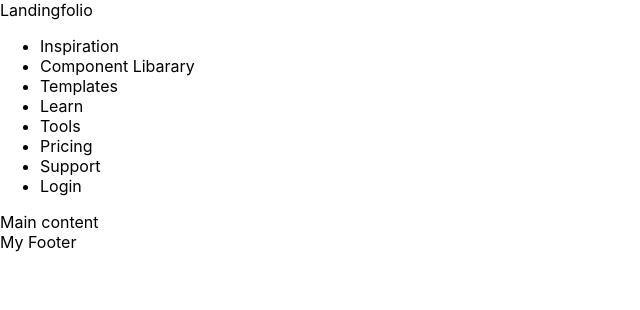
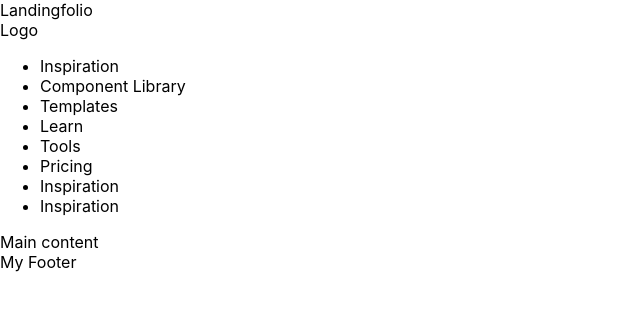
Before and after one commit to Baumi92/react-landing-page-clone-pjct-react-1-landing-page-clone-, a JavaScript app: page / in a window 1280 px wide. Shown: the top 310 px of the page, without its empty margins (0-640 px from the left). Built offline with nearby package versions, Linux system fonts and the light colour scheme; the HTML template or start-up script is replaced by a standard one.

Commit message:
Add some scss

```diff
--- a/src/App.js
+++ b/src/App.js
@@ -4,32 +4,37 @@
   return (
     <>
       <header>
+        <div className={styles.promoSection}>
+          <a href="/#">
+            <span>Landingfolio</span>
+          </a>
+        </div>
         <nav>
-          <div>Landingfolio</div>
+          <div>Logo</div>
           <ul>
             <li>
-              <a> Inspiration</a>
+              <a href="/#">Inspiration</a>
             </li>
             <li>
-              <a> Component Libarary</a>
+              <a href="/#">Component Library</a>
             </li>
             <li>
-              <a> Templates</a>
+              <a href="/#">Templates</a>
             </li>
             <li>
-              <a> Learn</a>
+              <a href="/#">Learn</a>
             </li>
             <li>
-              <a> Tools</a>
+              <a href="/#">Tools</a>
             </li>
             <li>
-              <a> Pricing</a>
+              <a href="/#">Pricing</a>
             </li>
             <li>
-              <a> Support</a>
+              <a href="/#">Inspiration</a>
             </li>
             <li>
-              <a> Login</a>
+              <a href="/#">Inspiration</a>
             </li>
           </ul>
         </nav>
--- a/src/App.module.scss
+++ b/src/App.module.scss
@@ -1,3 +1,4 @@
 .promoSection {
-  background-color: #000;
+  background-color: #ffff;
+  display: flex;
 }
--- a/src/index.css
+++ b/src/index.css
@@ -20,3 +20,8 @@
 h6 {
   font-family: ' Plus Jakarta Sans ', sans-serif;
 }
+
+a {
+  text-decoration: none;
+  color: #000;
+}
```
